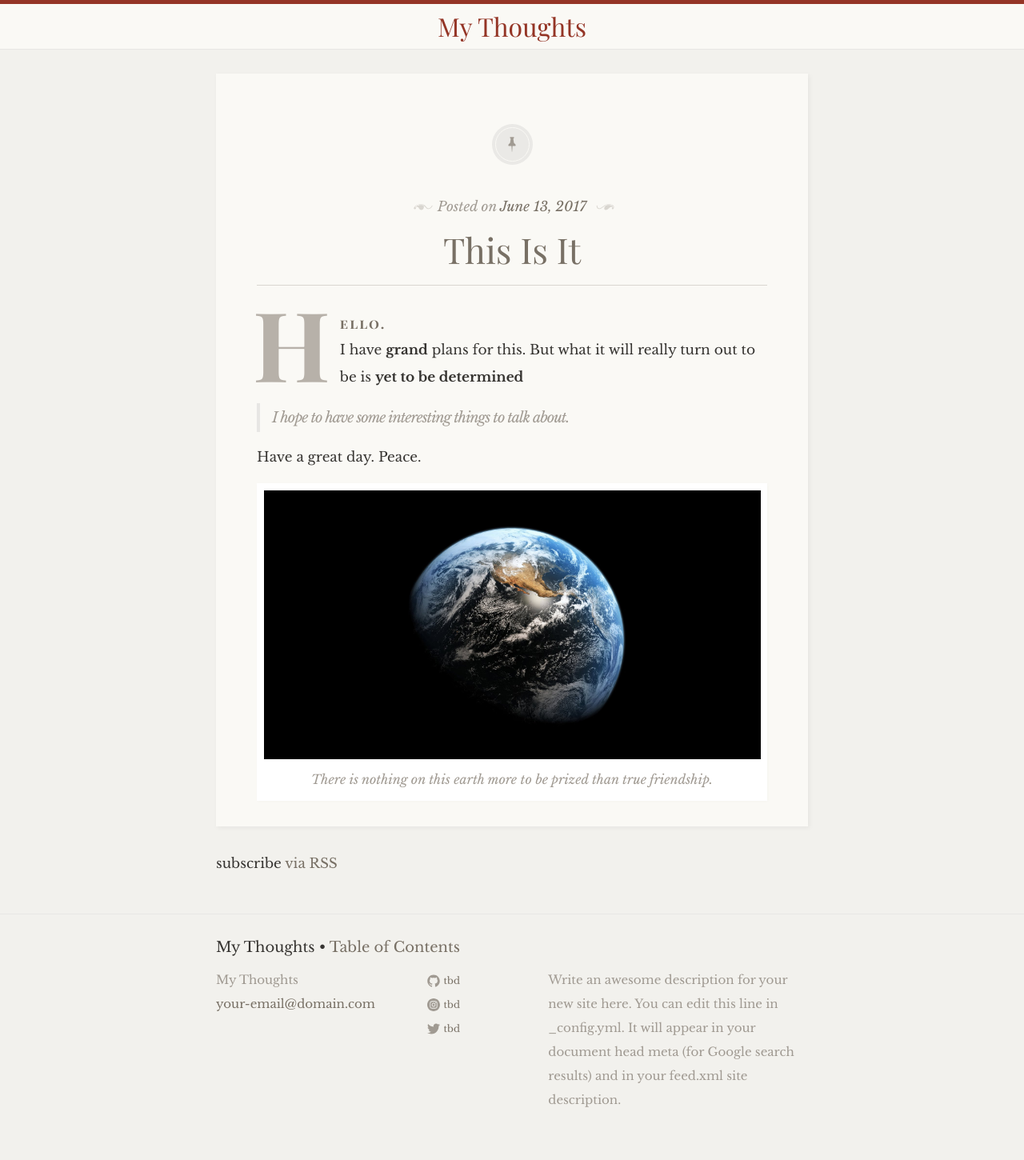
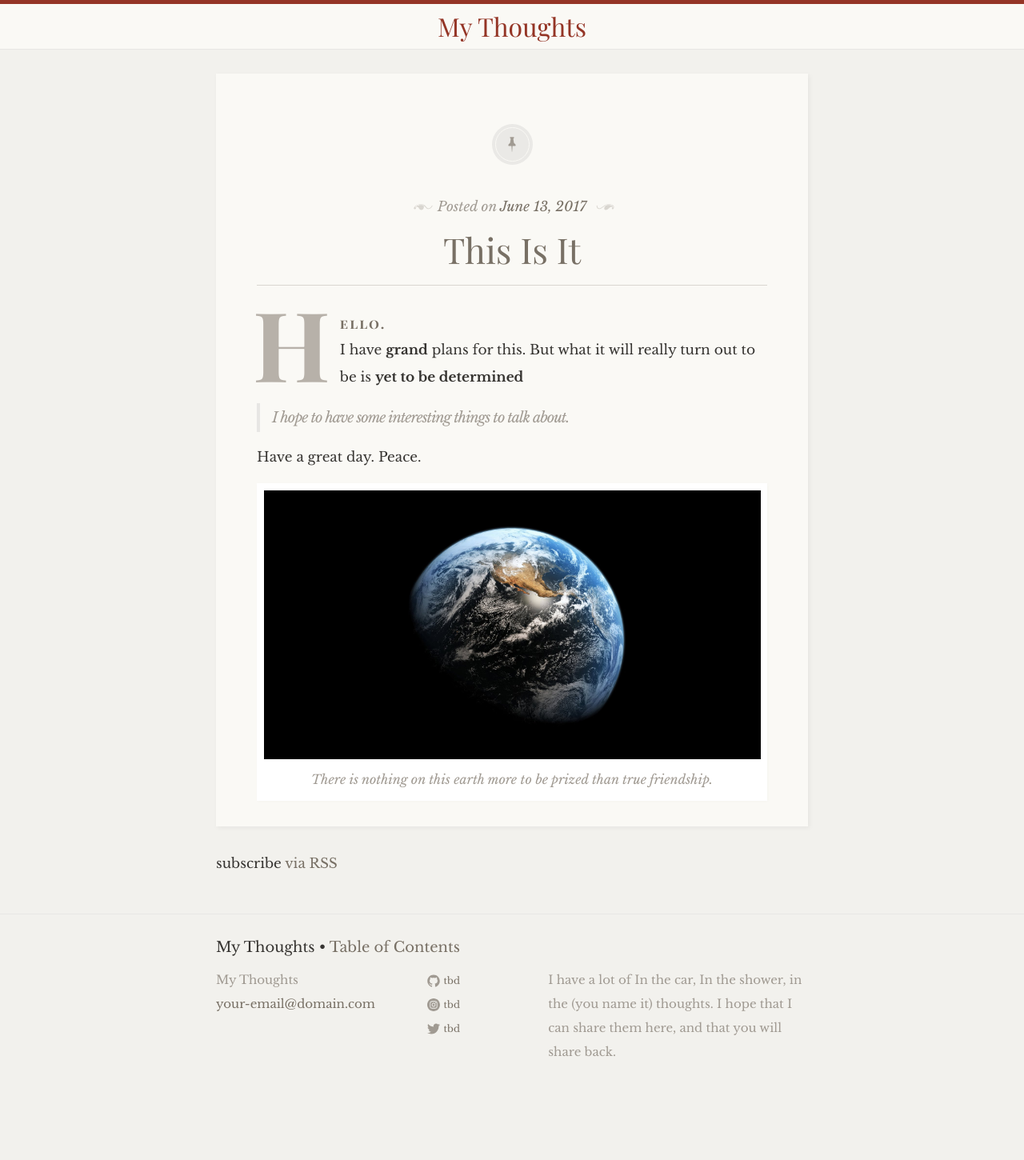
Before and after one commit to jmorton05/jmorton05.github.io, a Jekyll site: the page built from index.html, in a window 1280 px wide. Shown: the whole page at 80% size. Built offline with Jekyll 4.4.1, drawn with Linux system fonts in a browser that asks for light colours; some web fonts are replaced; after the commit the page ends 1390 px from its top, so only the background shows below that.

Commit message:
site description

```diff
--- a/_config.yml
+++ b/_config.yml
@@ -16,12 +16,12 @@
 title: My Thoughts
 email: your-email@domain.com
 description: > # this means to ignore newlines until "baseurl:"
-  Write an awesome description for your new site here. You can edit this
-  line in _config.yml. It will appear in your document head meta (for
-  Google search results) and in your feed.xml site description.
+  I have a lot of In the car, In the shower, in the (you name it) thoughts.
+  I hope that I can share them here, and that you will share back.
 baseurl: ""
 # baseurl: "/blog" # the subpath of your site, e.g. /blog
-url: "https://jmorton05.github.io/" # the base hostname & protocol for your site
+#url: "https://jmorton05.github.io/" # the base hostname & protocol for your site
+url: "https://yet-tbd.com"
 github_username:    tbd
 instagram_username: tbd
 twitter_username:   tbd
```
